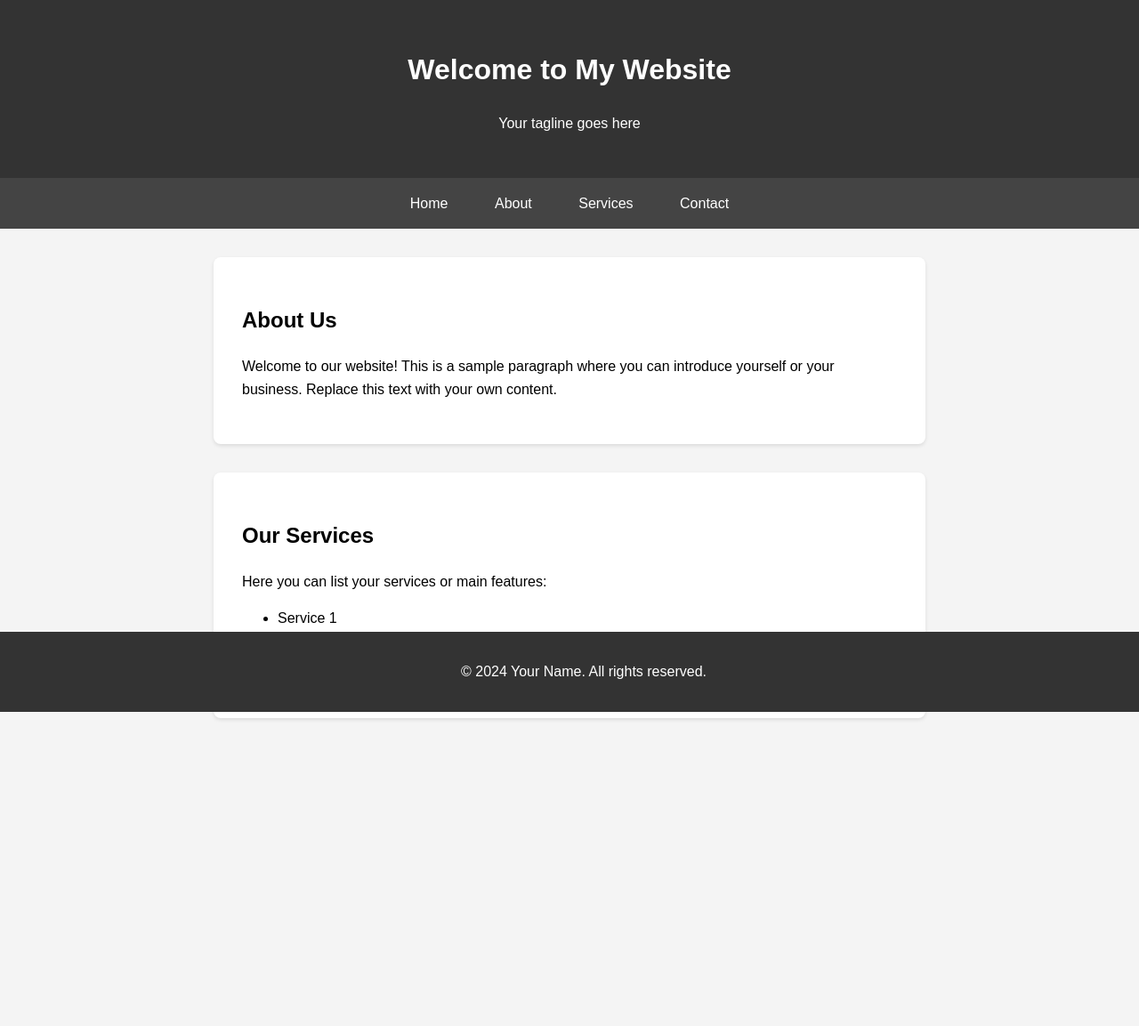
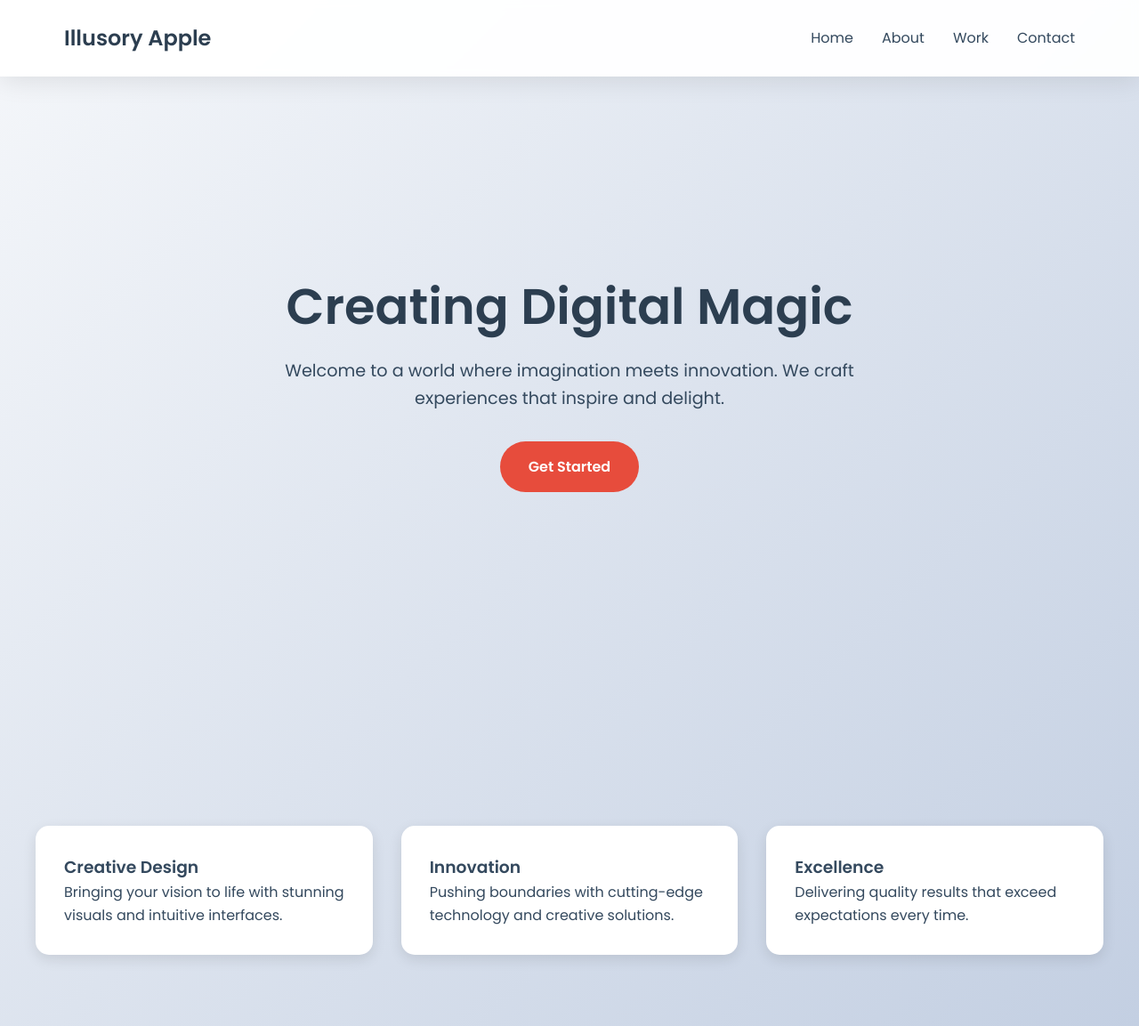
Before and after one commit to Sahil-Sahil/illusoryApple, a plain HTML site: page index.html in a window 1280 px wide. Shown: the whole page at 89% size. Before the commit the page ends 839 px from the top, so only its background shows below. Drawn offline with Linux system fonts and the light colour scheme.

Commit message:
index.html

```diff
--- a/index.html
+++ b/index.html
@@ -3,98 +3,202 @@
 <head>
     <meta charset="UTF-8">
     <meta name="viewport" content="width=device-width, initial-scale=1.0">
-    <title>Welcome to My Website</title>
+    <title>Welcome | Illusory Apple</title>
     <style>
-        body {
-            font-family: Arial, sans-serif;
-            line-height: 1.6;
+        @import url('https://fonts.googleapis.com/css2?family=Poppins:wght@300;400;600&display=swap');
+
+        :root {
+            --primary-color: #2c3e50;
+            --accent-color: #e74c3c;
+            --text-color: #34495e;
+            --light-bg: #ecf0f1;
+        }
+
+        * {
             margin: 0;
             padding: 0;
-            background-color: #f4f4f4;
+            box-sizing: border-box;
+        }
+
+        body {
+            font-family: 'Poppins', sans-serif;
+            line-height: 1.6;
+            color: var(--text-color);
+            background: linear-gradient(135deg, #f5f7fa 0%, #c3cfe2 100%);
+            min-height: 100vh;
+        }
+
+        .container {
+            max-width: 1200px;
+            margin: 0 auto;
+            padding: 0 2rem;
         }
 
         header {
-            background-color: #333;
-            color: white;
-            text-align: center;
-            padding: 2rem;
+            background: rgba(255, 255, 255, 0.95);
+            box-shadow: 0 4px 30px rgba(0, 0, 0, 0.1);
+            backdrop-filter: blur(5px);
+            padding: 1.5rem 0;
+            position: fixed;
+            width: 100%;
+            top: 0;
+            z-index: 1000;
         }
 
         nav {
-            background-color: #444;
-            padding: 1rem;
-            text-align: center;
+            display: flex;
+            justify-content: space-between;
+            align-items: center;
         }
 
-        nav a {
-            color: white;
-            text-decoration: none;
-            padding: 0.5rem 1rem;
-            margin: 0 0.5rem;
+        .logo {
+            font-size: 1.5rem;
+            font-weight: 600;
+            color: var(--primary-color);
         }
 
-        nav a:hover {
-            background-color: #555;
-            border-radius: 4px;
+        .nav-links {
+            display: flex;
+            gap: 2rem;
         }
 
-        main {
-            max-width: 800px;
-            margin: 2rem auto;
-            padding: 0 1rem;
+        .nav-links a {
+            color: var(--text-color);
+            text-decoration: none;
+            font-weight: 400;
+            transition: color 0.3s ease;
         }
 
-        .content-section {
-            background-color: white;
-            padding: 2rem;
-            border-radius: 8px;
-            box-shadow: 0 2px 4px rgba(0,0,0,0.1);
+        .nav-links a:hover {
+            color: var(--accent-color);
+        }
+
+        .hero {
+            height: 100vh;
+            display: flex;
+            align-items: center;
+            justify-content: center;
+            text-align: center;
+            padding-top: 4rem;
+        }
+
+        .hero-content {
+            max-width: 800px;
+            opacity: 0;
+            transform: translateY(20px);
+            animation: fadeInUp 1s ease forwards;
+        }
+
+        .hero h1 {
+            font-size: 3.5rem;
+            color: var(--primary-color);
+            margin-bottom: 1.5rem;
+            line-height: 1.2;
+        }
+
+        .hero p {
+            font-size: 1.2rem;
+            color: var(--text-color);
             margin-bottom: 2rem;
         }
 
-        footer {
-            background-color: #333;
+        .cta-button {
+            display: inline-block;
+            padding: 1rem 2rem;
+            background-color: var(--accent-color);
             color: white;
-            text-align: center;
-            padding: 1rem;
-            position: fixed;
-            bottom: 0;
-            width: 100%;
+            text-decoration: none;
+            border-radius: 30px;
+            font-weight: 600;
+            transition: transform 0.3s ease, box-shadow 0.3s ease;
+        }
+
+        .cta-button:hover {
+            transform: translateY(-2px);
+            box-shadow: 0 5px 15px rgba(231, 76, 60, 0.3);
+        }
+
+        .features {
+            padding: 5rem 0;
+        }
+
+        .features-grid {
+            display: grid;
+            grid-template-columns: repeat(auto-fit, minmax(250px, 1fr));
+            gap: 2rem;
+            margin-top: 3rem;
+        }
+
+        .feature-card {
+            background: white;
+            padding: 2rem;
+            border-radius: 15px;
+            box-shadow: 0 5px 15px rgba(0, 0, 0, 0.1);
+            transition: transform 0.3s ease;
+        }
+
+        .feature-card:hover {
+            transform: translateY(-5px);
+        }
+
+        @keyframes fadeInUp {
+            to {
+                opacity: 1;
+                transform: translateY(0);
+            }
+        }
+
+        @media (max-width: 768px) {
+            .nav-links {
+                display: none;
+            }
+
+            .hero h1 {
+                font-size: 2.5rem;
+            }
+
+            .hero p {
+                font-size: 1rem;
+            }
         }
     </style>
 </head>
 <body>
     <header>
-        <h1>Welcome to My Website</h1>
-        <p>Your tagline goes here</p>
+        <nav class="container">
+            <div class="logo">Illusory Apple</div>
+            <div class="nav-links">
+                <a href="#home">Home</a>
+                <a href="#about">About</a>
+                <a href="#work">Work</a>
+                <a href="#contact">Contact</a>
+            </div>
+        </nav>
     </header>
 
-    <nav>
-        <a href="#home">Home</a>
-        <a href="#about">About</a>
-        <a href="#services">Services</a>
-        <a href="#contact">Contact</a>
-    </nav>
+    <section class="hero" id="home">
+        <div class="hero-content container">
+            <h1>Creating Digital Magic</h1>
+            <p>Welcome to a world where imagination meets innovation. We craft experiences that inspire and delight.</p>
+            <a href="#contact" class="cta-button">Get Started</a>
+        </div>
+    </section>
 
-    <main>
-        <section class="content-section">
-            <h2>About Us</h2>
-            <p>Welcome to our website! This is a sample paragraph where you can introduce yourself or your business. Replace this text with your own content.</p>
-        </section>
-
-        <section class="content-section">
-            <h2>Our Services</h2>
-            <p>Here you can list your services or main features:</p>
-            <ul>
-                <li>Service 1</li>
-                <li>Service 2</li>
-                <li>Service 3</li>
-            </ul>
-        </section>
-    </main>
-
-    <footer>
-        <p>&copy; 2024 Your Name. All rights reserved.</p>
-    </footer>
+    <section class="features container" id="about">
+        <div class="features-grid">
+            <div class="feature-card">
+                <h3>Creative Design</h3>
+                <p>Bringing your vision to life with stunning visuals and intuitive interfaces.</p>
+            </div>
+            <div class="feature-card">
+                <h3>Innovation</h3>
+                <p>Pushing boundaries with cutting-edge technology and creative solutions.</p>
+            </div>
+            <div class="feature-card">
+                <h3>Excellence</h3>
+                <p>Delivering quality results that exceed expectations every time.</p>
+            </div>
+        </div>
+    </section>
 </body>
 </html>
```
